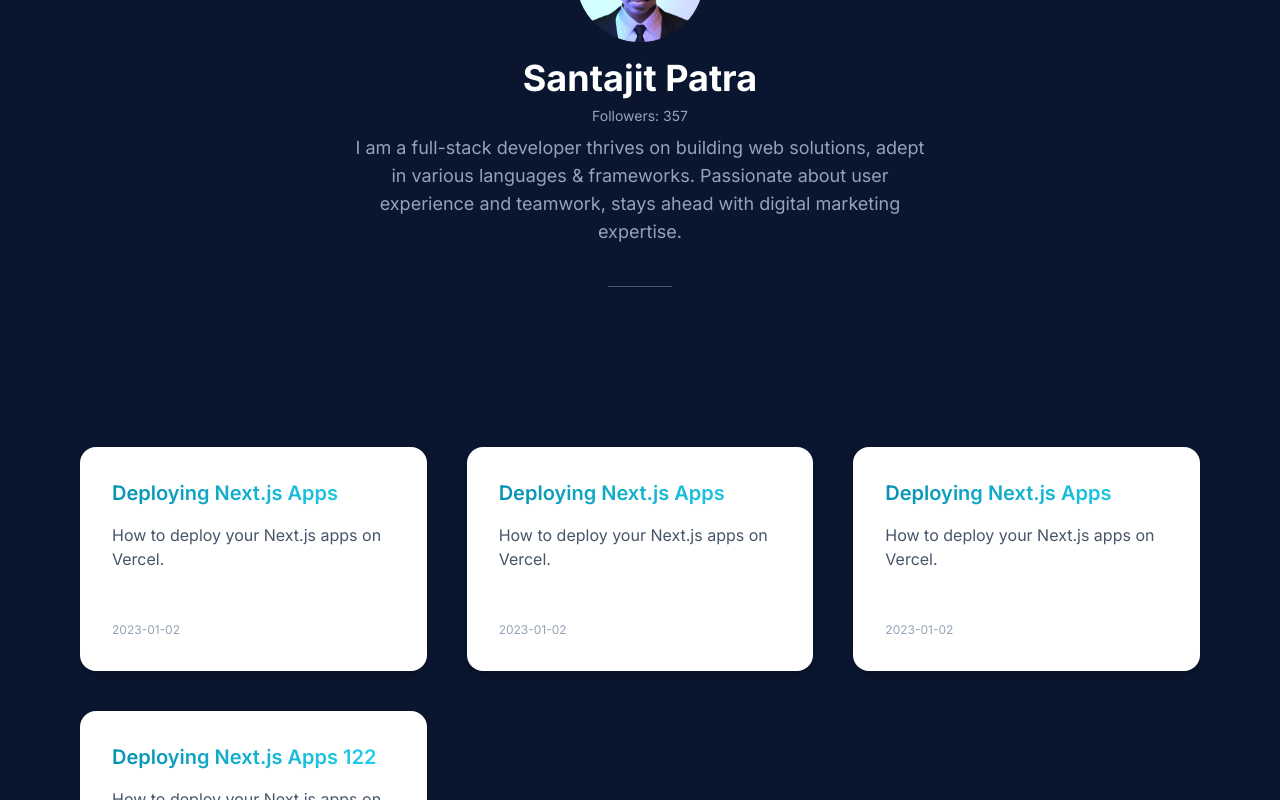
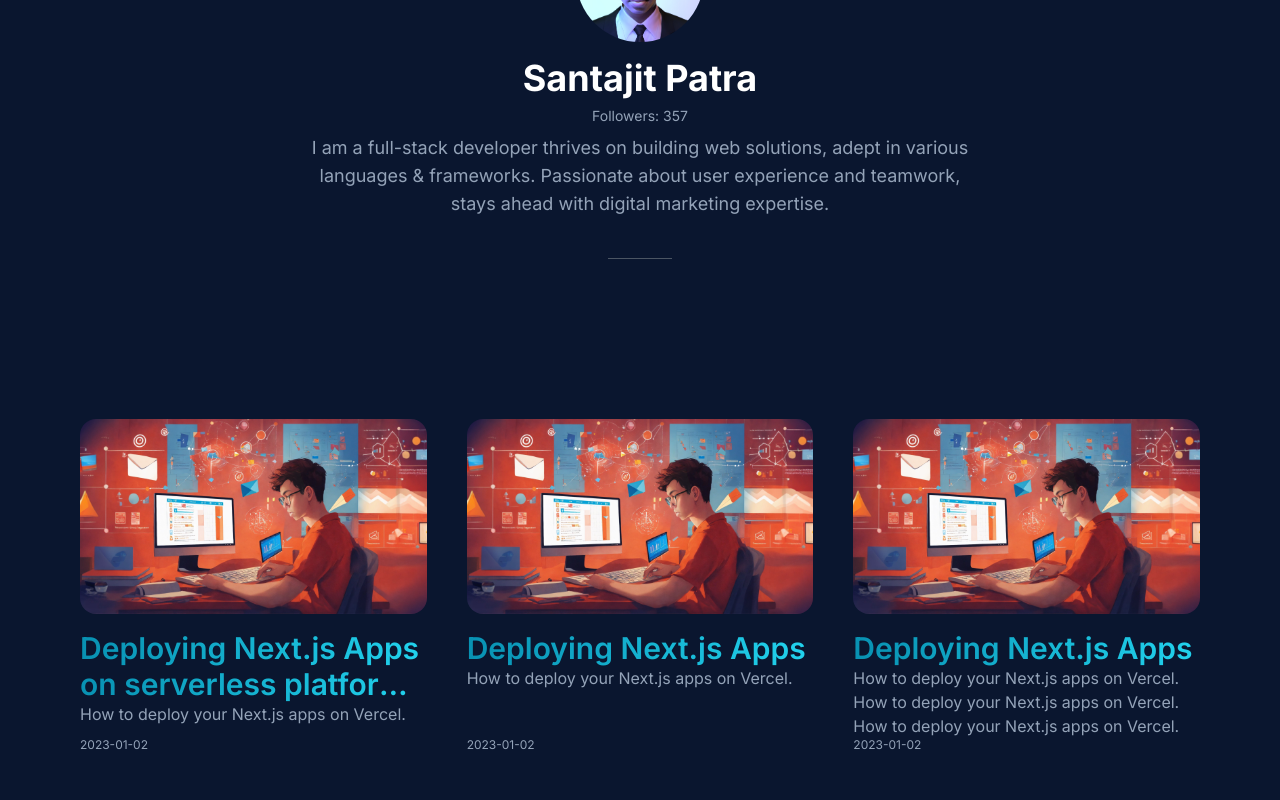
Before and after one commit to santajitpatra/santajitpatra-app, a Next.js app: page /blogs in a window 1280 px wide. Shown: the part 820-1620 px from the top of the page. Built offline with nearby package versions, Linux system fonts and the light colour scheme; no server answers.

Commit message:
feat : thumbnail added to blog
feat : thumbnail added to blog

```diff
--- a/components/BlogCTA.tsx
+++ b/components/BlogCTA.tsx
@@ -10,7 +10,7 @@ export default function BlogCTA() {
           />
           <h2 className="text-4xl text-white font-bold mb-2">Santajit Patra</h2>
           <p className="text-sm text-slate-400 mb-2">Followers: 357</p>
-          <p className="max-w-xl text-lg text-center text-slate-400">
+          <p className="max-w-2xl text-lg text-center text-slate-400">
             I am a full-stack developer thrives on building web solutions, adept
             in various languages & frameworks. Passionate about user experience
             and teamwork, stays ahead with digital marketing expertise.
--- a/components/PostPreview.tsx
+++ b/components/PostPreview.tsx
@@ -1,4 +1,5 @@
 import { PostMeta } from "@/types";
+import Image from "next/image";
 import Link from "next/link";
 
 const PostPreview = (props: PostMeta) => {
@@ -7,14 +8,21 @@ const PostPreview = (props: PostMeta) => {
       <Link
         key={props?.slug}
         href={`/blogs/${props.slug}`}
-        className="relative p-8 rounded-2xl shadow-lg bg-white w-full h-56 flex flex-col"
+        className="relative rounded-xl w-full flex flex-col"
         style={{ minHeight: "200px" }}
       >
-        <h3 className="text-xl font-semibold bg-gradient-to-r from-cyan-600 to-cyan-400 bg-clip-text text-transparent hover:underline mb-4 ">
+        <Image
+          src={props?.thumbnail || "/slide/slide1.jpg"}
+          alt={props.title}
+          width={200}
+          height={200}
+          className="rounded-2xl w-auto h-50 mb-4"
+        />
+        <h3 className="text-3xl font-semibold bg-gradient-to-r from-cyan-600 to-cyan-400 bg-clip-text text-transparent hover:underline line-clamp-2">
           {props?.title}
         </h3>
-        <p className="text-slate-600">{props.description}</p>
-        <time className="text-[12px] text-slate-400 absolute bottom-8 left-8">
+        <p className="text-slate-400 mb-8 line-clamp-3">{props.description}</p>
+        <time className="text-[12px] text-slate-400 absolute bottom-4">
           {props?.date}
         </time>
       </Link>
--- a/content/blogs/all-about-nextjs-14.mdx
+++ b/content/blogs/all-about-nextjs-14.mdx
@@ -1,7 +1,8 @@
 ---
-title: Deploying Next.js Apps
+title: Deploying Next.js Apps on serverless platforms S3
 description: How to deploy your Next.js apps on Vercel.
 date: "2023-01-02"
+thumbnail: "/slide/slide1.jpg"
 ---
 
 # Welcome to my MDX page!
--- a/content/blogs/hello.mdx
+++ b/content/blogs/hello.mdx
@@ -1,7 +1,8 @@
 ---
 title: Deploying Next.js Apps
-description: How to deploy your Next.js apps on Vercel.
+description: How to deploy your Next.js apps on Vercel. How to deploy your Next.js apps on Vercel. How to deploy your Next.js apps on Vercel.
 date: "2023-01-02"
+thumbnail: ""
 ---
 
 # Welcome to my MDX page!
--- a/lib/mdx.ts
+++ b/lib/mdx.ts
@@ -21,6 +21,7 @@ export const getPostMetadata = (): PostMeta[] => {
       title: matterResult.data.title,
       date: matterResult.data.date,
       description: matterResult.data.description,
+      thumbnail: matterResult.data.thumbnail,
       slug: fileName.replace(".mdx", ""),
     };
   });
--- a/types/index.d.ts
+++ b/types/index.d.ts
@@ -40,4 +40,5 @@ export interface PostMeta {
   title: string;
   description: string;
   date: string;
+  thumbnail: string;
 }
```
